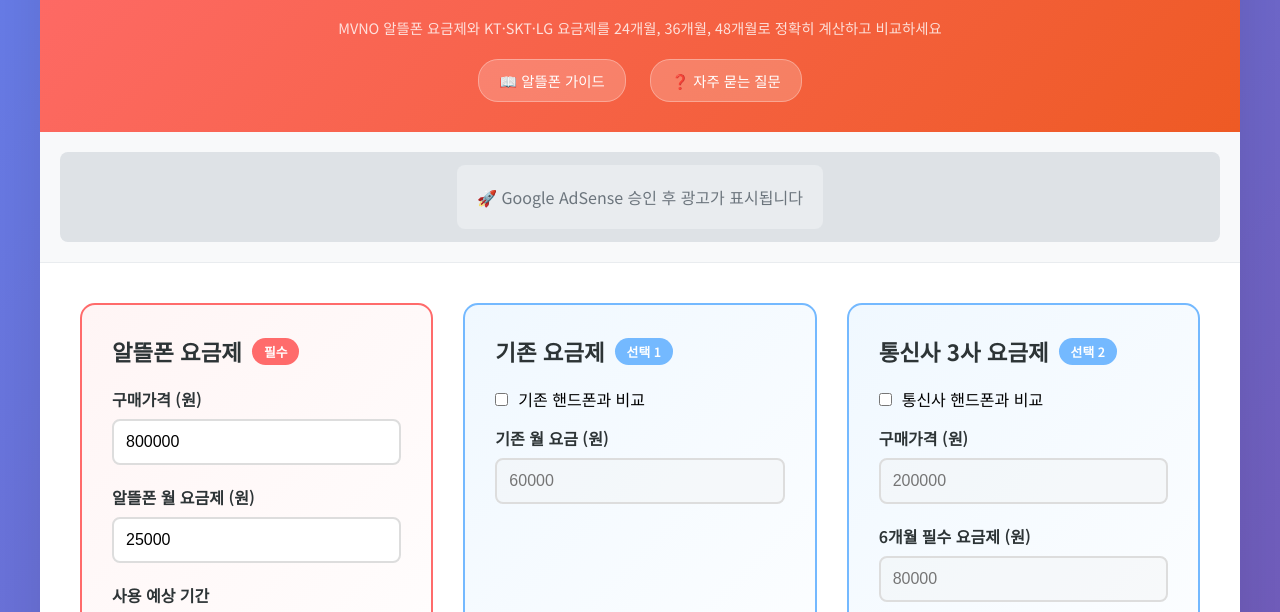
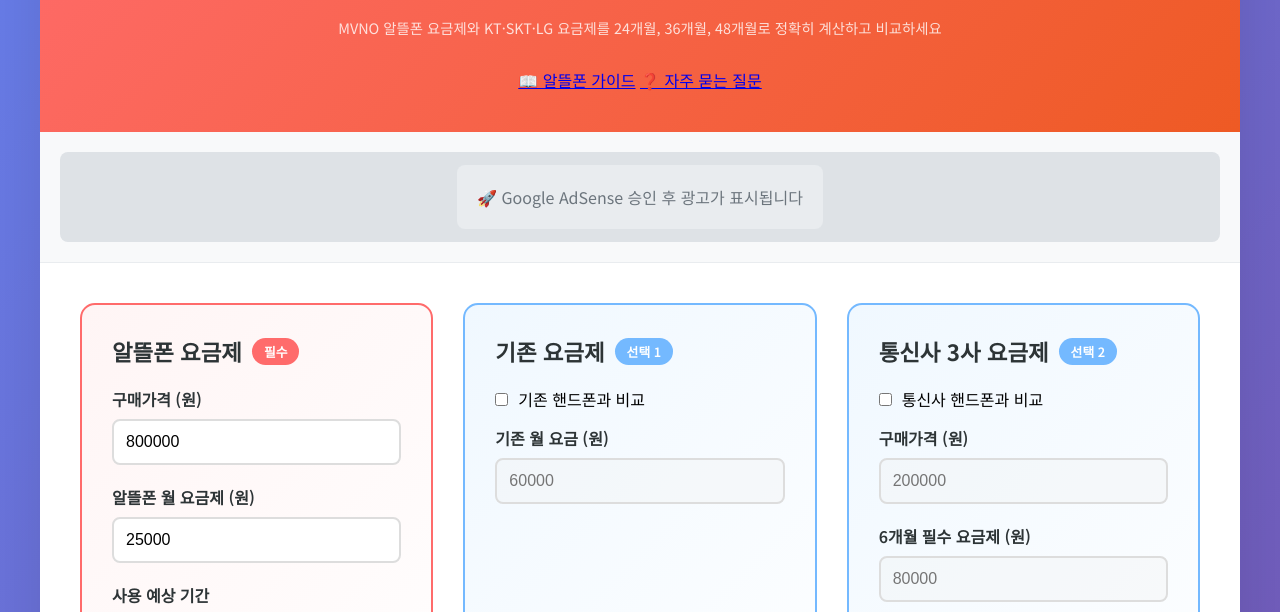
Before and after one commit to hyeonhki/WEBcash, a plain HTML site: page index.html in a window 1280 px wide. Shown: the part 159-771 px from the top of the page. Drawn offline with Linux system fonts and the light colour scheme.

Commit message:
index debug

```diff
--- a/index.html
+++ b/index.html
@@ -327,10 +327,9 @@
                 MVNO 알뜰폰 요금제와 KT·SKT·LG 요금제를 24개월, 36개월, 48개월로 정확히 계산하고 비교하세요
             </div>
             <div style="margin-top: 30px;">
-                <a href="/guide/" style="background: rgba(255,255,255,0.2); color: white; padding: 10px 20px; text-decoration: none; border-radius: 20px; margin: 0 10px; font-size: 0.9rem; border: 1px solid rgba(255,255,255,0.3);">📖 알뜰폰 가이드</a>
-                <a href="/faq/" style="background: rgba(255,255,255,0.2); color: white; padding: 10px 20px; text-decoration: none; border-radius: 20px; margin: 0 10px; font-size: 0.9rem; border: 1px solid rgba(255,255,255,0.3);">❓ 자주 묻는 질문</a>
+                <a href="https://알뜰폰요금제계산기.com/guide/" ...>📖 알뜰폰 가이드</a>
+                <a href="https://알뜰폰요금제계산기.com/faq/" ...>❓ 자주 묻는 질문</a>            </div>
             </div>
-        </div>
 
         <!-- AdSense 광고 영역 -->
         <div class="ad-space">
```
